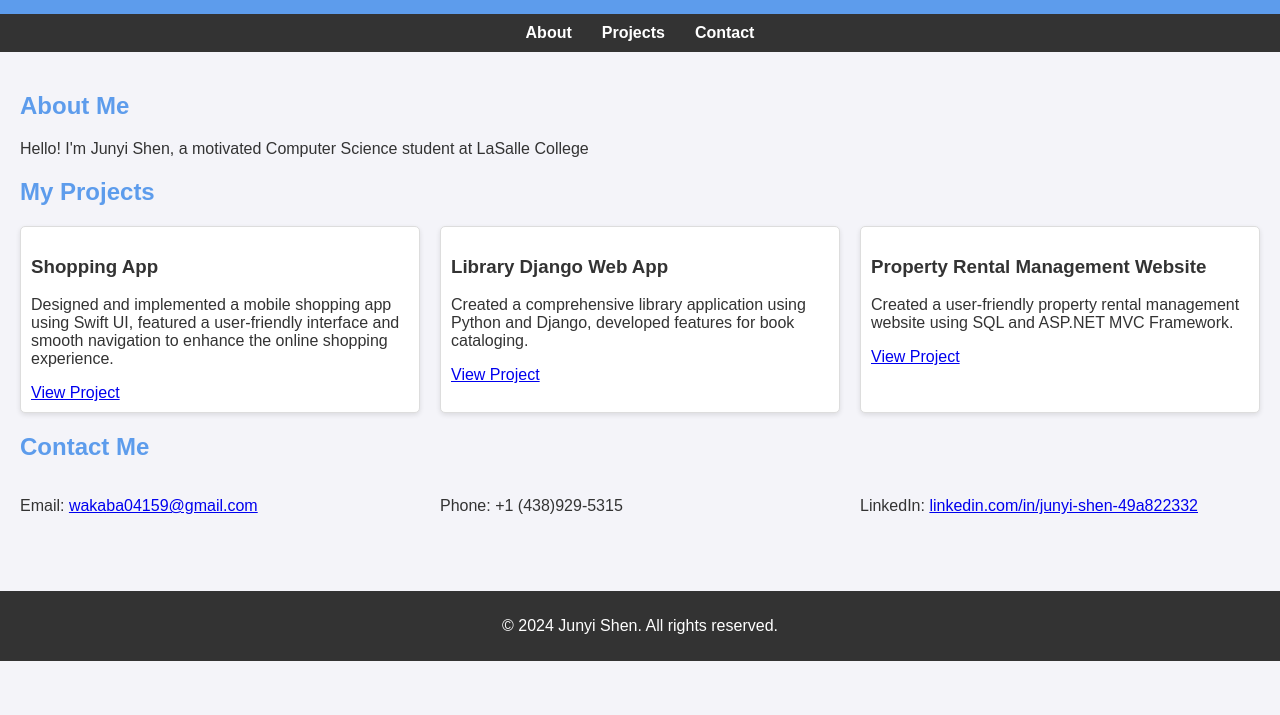
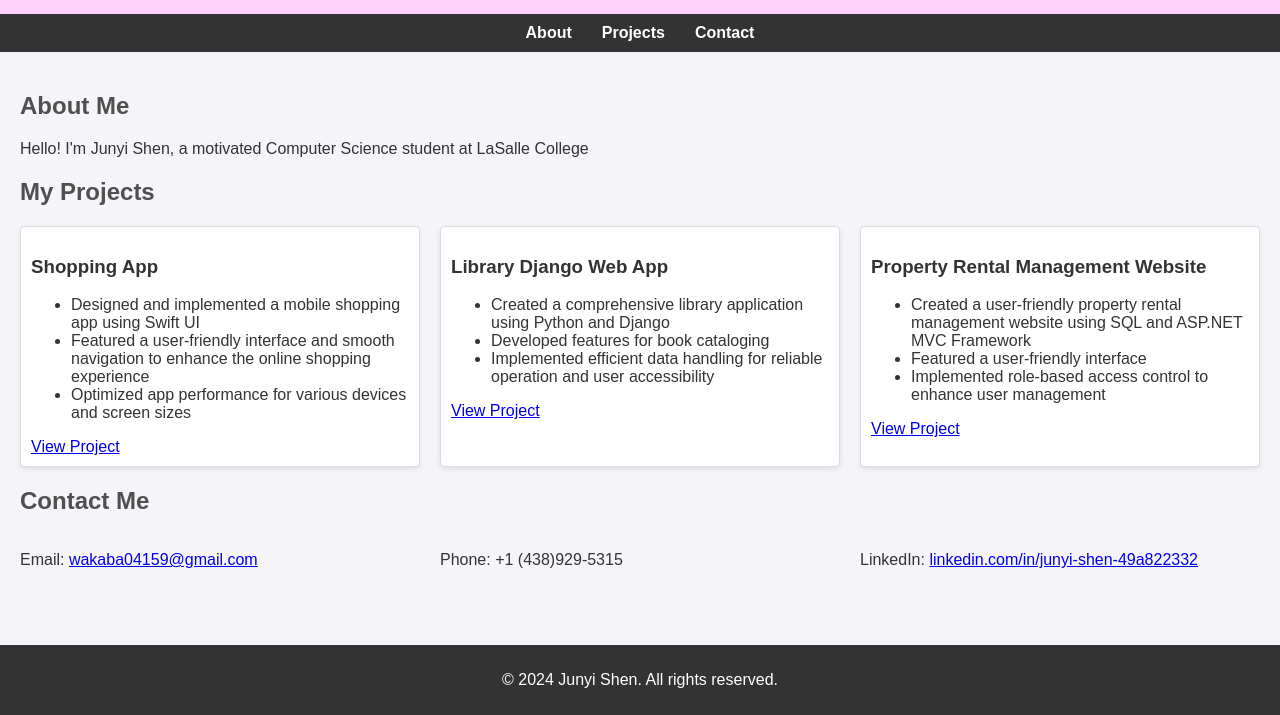
Before and after one commit to Junyi-Shen/portfolio, a plain HTML site: page index.html in a window 1280 px wide. Shown: the part 249-964 px from the top of the page. Before the commit the page ends 910 px from the top, so only its background shows below. Drawn offline with Linux system fonts and the light colour scheme.

Commit message:
Update index.html

```diff
--- a/index.html
+++ b/index.html
@@ -14,7 +14,7 @@
         }
 
         header {
-            background: #5D9CEC;
+            background: #ffd1fd;
             color: #fff;
             padding: 20px 0;
             text-align: center;
@@ -67,7 +67,7 @@
         }
 
         section h2 {
-            color: #5D9CEC;
+            color: #4f4f4f;
         }
 
         .projects, .contact {
@@ -113,19 +113,34 @@
             <div class="projects">
                 <div class="project">
                     <h3>Shopping App</h3>
-                    <p>Designed and implemented a mobile shopping app using Swift UI, featured a user-friendly interface and smooth navigation to enhance the online shopping experience.</p>
+                    <ul>
+                        <li>Designed and implemented a mobile shopping app using Swift UI</li>
+                        <li>Featured a user-friendly interface and smooth navigation to enhance the online shopping experience</li>
+                        <li>Optimized app performance for various devices and screen sizes</li>
+                    </ul>
                     <a href="https://github.com/Junyi-Shen/iOS" target="_blank">View Project</a>
                 </div>
+
                 <div class="project">
                     <h3>Library Django Web App</h3>
-                    <p>Created a comprehensive library application using Python and Django, developed features for book cataloging.</p>
+                    <ul>
+                        <li>Created a comprehensive library application using Python and Django</li>
+                        <li>Developed features for book cataloging</li>
+                        <li>Implemented efficient data handling for reliable operation and user accessibility</li>
+                    </ul>
                     <a href="https://github.com/Junyi-Shen/python" target="_blank">View Project</a>
                 </div>
+
                 <div class="project">
                     <h3>Property Rental Management Website</h3>
-                    <p>Created a user-friendly property rental management website using SQL and ASP.NET MVC Framework.</p>
+                    <ul>
+                        <li>Created a user-friendly property rental management website using SQL and ASP.NET MVC Framework</li>
+                        <li>Featured a user-friendly interface</li>
+                        <li>Implemented role-based access control to enhance user management</li>
+                    </ul>
                     <a href="https://github.com/Junyi-Shen/Web_Server" target="_blank">View Project</a>
                 </div>
+
             </div>
         </section>
         <section id="contact">
```
